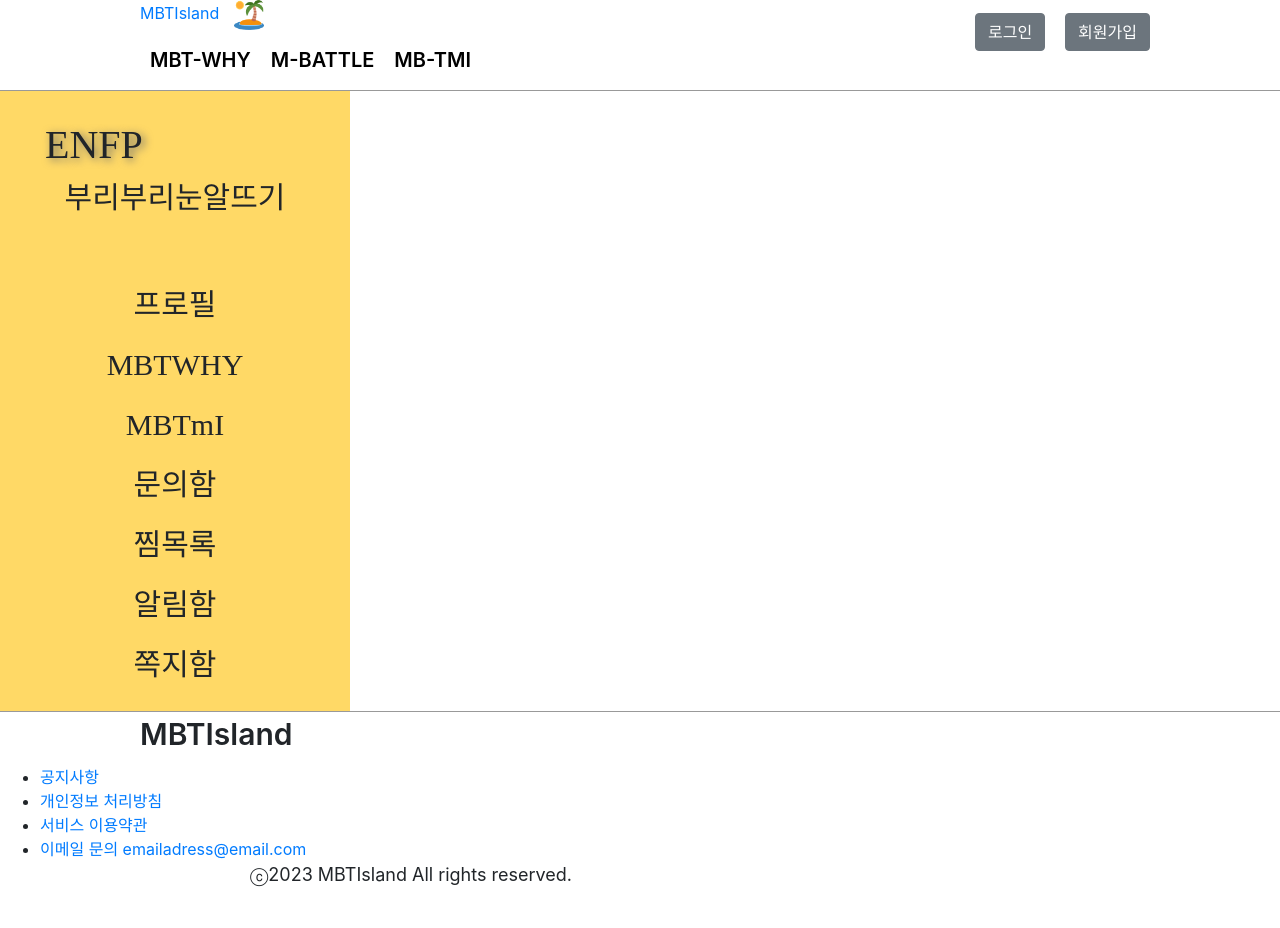
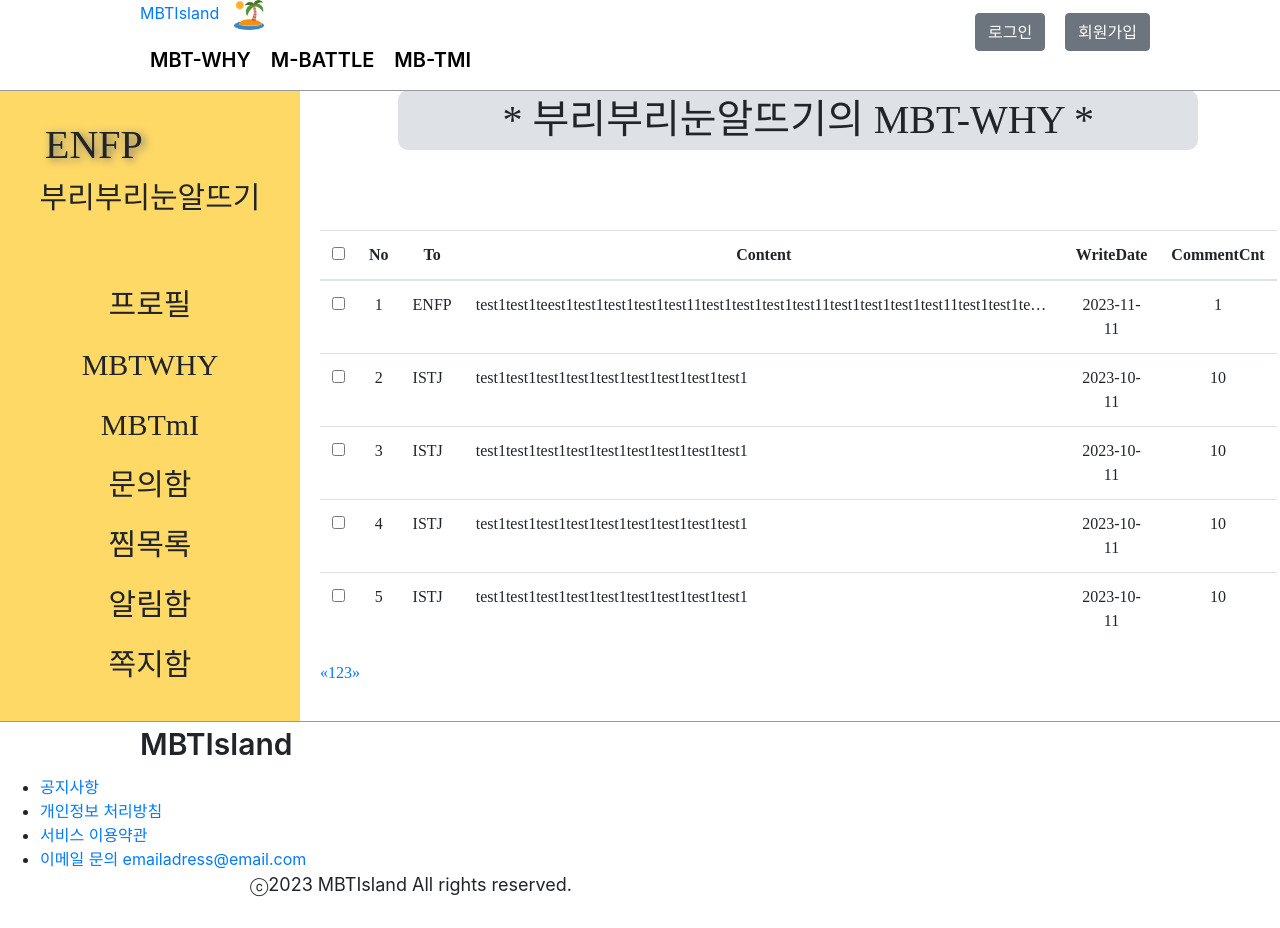
Before and after one commit to hanhee-kim/MBTIsland_front, a React (Create React App) app: page /mypage in a window 1280 px wide. Both pictures are taken after a click on the item "MBTWHY". Built offline with nearby package versions, Linux system fonts and the light colour scheme; a web font is replaced by a local one.

Commit message:
mypage add

```diff
--- a/src/component/user/Aside.js
+++ b/src/component/user/Aside.js
@@ -3,7 +3,7 @@ import {useLocation } from 'react-router';
 import style from "../../css/user/Mypage.module.css";
 import DefaultMypage from './DefaultMypage';
 
-const Aside = ({changePage}) => {
+const Aside = (props) => {
   //state,effect...
    // URL의 path값을 받아올 수 있다.
    const pathName = useLocation().pathname;
@@ -62,6 +62,7 @@ const Aside = ({changePage}) => {
       default : return "black";
     }
    }
+   const changePage = props.changePage;
    const changePath = (e,path) => {
     console.log("e"+e+" path:"+path);
     changePage(path);
--- a/src/component/user/DefaultMypage.js
+++ b/src/component/user/DefaultMypage.js
@@ -1,15 +1,15 @@
-import React from 'react';
+import React, { useState } from 'react';
 import style from "../../css/user/Mypage.module.css";
 import { Button, Col, Form, FormGroup, Input, Label } from 'reactstrap';
 
-const DefaultMypage = (user) => {
+const DefaultMypage = (props) => {
   //---css
   const formStyle = {
     border: "1px solid black",
     borderRadius: "15px",
     width: "750px",
-    height: "600px",
-    padding: "15px",
+    height: "auto",
+    padding: "25px",
     margin: "0 auto",
     boxShadow: "5px 5px lightGray",
     fontSize: "20px",
@@ -44,23 +44,57 @@ const DefaultMypage = (user) => {
     borderColor: "gray",
   };
   //css---
+
+  //state
+  const user = props.user;
+  const [mbtiCheckEI, setMbtiCheckEI] = useState("E");
+  const [mbtiCheckNS, setMbtiCheckNS] = useState("N");
+  const [mbtiCheckTF, setMbtiCheckTF] = useState("T");
+  const [mbtiCheckPJ, setMbtiCheckPJ] = useState("P");
+  const today = new Date();
+  // var yy = today.getFullYear;
+  // var mon = today.getMonth;
+  // var day = today.getDate;
+
+  //function
+  const mbtiEIClick = (e, ei) => {
+    e.stopPropagation();
+    setMbtiCheckEI(ei);
+  };
+
+  const mbtiNSClick = (e, ns) => {
+    e.stopPropagation();
+    setMbtiCheckNS(ns);
+  };
+
+  const mbtiTFClick = (e, tf) => {
+    e.stopPropagation();
+    setMbtiCheckTF(tf);
+  };
+
+  const mbtiPJClick = (e, pj) => {
+    e.stopPropagation();
+    setMbtiCheckPJ(pj);
+  };
   return (
     <div style={{fontFamily:"GangwonEdu_OTFBoldA"}}>
       {/* <div style={{width:"800px",height:"2000px",backgroundColor:"pink"}}></div> */}
-      <div className="title">
+      <div className={style.title}>
         프로필
       </div>
-      <div>
-        <div>방문</div>
-        <div className="cnt">{user.visitCnt} 회</div>
-      </div>
-      <div>
-        <div>가입한지</div>
-        <div className="cnt">{user.joinDate} 일</div>
-      </div>
-      <div>
-        <div>작성글수</div>
-        <div className="cnt">몇 개</div>
+      <div className={style.sectionGr}>
+        <div className={style.section}>
+          <div className={style.sectionTitle}>방문</div>
+          <div className={style.sectionCnt}>{user.visitCnt} 회</div>
+        </div>
+        <div className={style.section}>
+          <div className={style.sectionTitle}>가입한지</div>
+          <div className={style.sectionCnt}>{user.joinDate} 일</div>
+        </div>
+        <div className={style.section}>
+          <div className={style.sectionTitle}>작성글수</div>
+          <div className={style.sectionCnt}>몇 개</div>
+        </div>
       </div>
       <Form style={formStyle}>
         <FormGroup row style={{ justifyContent: "center" }}>
@@ -75,19 +109,12 @@ const DefaultMypage = (user) => {
               type="text"
               name="username"
               id="username"
-              placeholder="ID를 입력하세요."
-              // onChange={change}
+              readOnly
+              value={user.username}
             />
           </Col>
-          {/* <Col sm={2}>
-            <Button
-              color="white"
-              style={{ border: "1px solid black", fontWeight: "600" }}
-            >
-              중복확인
-            </Button>
-          </Col> */}
         </FormGroup>
+        {user.provider === "nomal" &&<>
         <FormGroup row>
           <Label for="userPassword" sm={3}>
             비밀번호
@@ -97,9 +124,8 @@ const DefaultMypage = (user) => {
               type="password"
               name="userPassword"
               id="userPassword"
-              placeholder="PASSWORD를 입력하세요."
               // onChange={change}
-            />
+              />
           </Col>
         </FormGroup>
         <FormGroup row>
@@ -113,11 +139,14 @@ const DefaultMypage = (user) => {
               id="user_password_check"
               placeholder="PASSWORD를 한번더 입력하세요."
               // onChange={change}
-            />
+              />
           </Col>
         </FormGroup>
+              </>
+            }
+
         <FormGroup row>
-          <Label for="userNickname" sm={3}>
+          <Label for="userNickname" sm={3} style={{ display: "flex"}}>
             닉네임
           </Label>
           <Col sm={7}>
@@ -125,13 +154,12 @@ const DefaultMypage = (user) => {
               type="text"
               name="userNickname"
               id="userNickname"
-              placeholder="NICKNAME 입력하세요."
+              value={user.userNickname}
               // onChange={change}
             />
           </Col>
         </FormGroup>
-
-        {/* <FormGroup tag="fieldset" style={{ display: "flex", gap: "10px" }}>
+        <FormGroup tag="fieldset" style={{ display: "flex", gap: "10px" }}>
           <Label for="mbti" sm={3}>
             MBTI
           </Label>
@@ -219,7 +247,7 @@ const DefaultMypage = (user) => {
               </Label>
             </FormGroup>
           </div>
-        </FormGroup> */}
+        </FormGroup>
         <FormGroup row>
           <Label for="userEmail" sm={3}>
             이메일
@@ -229,11 +257,11 @@ const DefaultMypage = (user) => {
               type="text"
               name="userEmail"
               id="userEmail"
-              placeholder="Email 입력하세요."
+              value={user.userEmail}
               // onChange={change}
             />
           </Col>
-          <Col sm={2}>
+          {/* <Col sm={2}>
             <Button
               color="white"
               style={{ border: "1px solid black", fontWeight: "600" }}
@@ -262,7 +290,7 @@ const DefaultMypage = (user) => {
             >
               인증
             </Button>
-          </Col>
+          </Col> */}
         </FormGroup>
         <FormGroup style={{ justifyContent: "flex-end", display: "flex" }}>
           <Button
--- /dev/null
+++ b/src/component/user/MyMbtWhy.js
@@ -0,0 +1,150 @@
+import React, { useState } from 'react';
+import style from '../../css/user/Mypage.module.css';
+import { Input, Pagination, PaginationItem, PaginationLink, Table } from 'reactstrap';
+
+const MyMbtWhy = (props) => {
+  //더미데이터
+  const [whyList,setWhyList] = useState([
+    {
+      no:1,
+      writerId:'test1',
+      writerNickname:'test1',
+      writerMbti:'test1',
+      writerMbtiColor:'#FFD966',
+      mbtiType:'ENFP',
+      content:'test1test1teest1test1test1test1test11test1test1test1test11test1test1test1test11test1test1test1test11test1test1test1test11test1test1test1test11test1test1test1test1te1test1test1test1test1test1teest1',
+      writeDate:'2023-11-11',
+      viewCnt:1,
+      recommendCnt:1,
+      isBlocked:false,
+    },
+    {
+      no:2,
+      writerId:'test1',
+      writerNickname:'test1',
+      writerMbti:'test1',
+      writerMbtiColor:'#FFD966',
+      mbtiType:'ISTJ',
+      content:'test1test1test1test1test1test1test1test1test1',
+      writeDate:'2023-10-11',
+      viewCnt:10,
+      recommendCnt:10,
+      isBlocked:false,
+    },
+    {
+      no:3,
+      writerId:'test1',
+      writerNickname:'test1',
+      writerMbti:'test1',
+      writerMbtiColor:'#FFD966',
+      mbtiType:'ISTJ',
+      content:'test1test1test1test1test1test1test1test1test1',
+      writeDate:'2023-10-11',
+      viewCnt:10,
+      recommendCnt:10,
+      isBlocked:false,
+    },
+    {
+      no:4,
+      writerId:'test1',
+      writerNickname:'test1',
+      writerMbti:'test1',
+      writerMbtiColor:'#FFD966',
+      mbtiType:'ISTJ',
+      content:'test1test1test1test1test1test1test1test1test1',
+      writeDate:'2023-10-11',
+      viewCnt:10,
+      recommendCnt:10,
+      isBlocked:false,
+    },
+    {
+      no:5,
+      writerId:'test1',
+      writerNickname:'test1',
+      writerMbti:'test1',
+      writerMbtiColor:'#FFD966',
+      mbtiType:'ISTJ',
+      content:'test1test1test1test1test1test1test1test1test1',
+      writeDate:'2023-10-11',
+      viewCnt:10,
+      recommendCnt:10,
+      isBlocked:false,
+    },
+    // {
+    //   no:6,
+    //   writerId:'test1',
+    //   writerNickname:'test1',
+    //   writerMbti:'test1',
+    //   writerMbtiColor:'#FFD966',
+    //   mbtiType:'ISTJ',
+    //   content:'test1test1test1test1test1test1test1test1test1',
+    //   writeDate:'2023-10-11',
+    //   viewCnt:10,
+    //   recommendCnt:10,
+    //   isBlocked:false,
+    // }
+
+  ])
+  const user = props.user;
+  return (
+    <div className={style.myMbtwhyContainer}>
+      <div className={style.myMbtwhyTitle}>* {user.userNickname}의 MBT-WHY *</div>
+      <div style={{padding:"20px"}}>
+        <Table className='table-hover' style={{marginTop:'60px'}}>
+          <thead>
+            <tr className='text-center'>
+              <th scope='col' sm={1}><input type='checkbox'/> </th>
+              <th scope="col" sm={1}>No</th>
+              <th scope="col" sm={2}>To</th>
+              <th scope="col" sm={4}>Content</th>
+              {/* style={{display: 'block',width: '600px'}} */}
+              <th scope="col" sm={3}>WriteDate</th>
+              <th scope='col' sm={1}>CommentCnt</th>
+            </tr>
+          </thead>
+          <tbody>
+            {whyList.map((why,index) => {
+              return(
+                <tr>
+                <td sm={1}><input type='checkbox'/></td>
+                <td key={index} sm={1} className='text-center'>{why.no}</td>
+                <td sm={2}>{why.mbtiType}</td>
+                <td sm={4} className='text-truncate' style={{maxWidth:'600px'}}>{why.content}</td>
+                <td sm={3} className='text-center'>{why.writeDate}</td>
+                <td sm={1} className='text-center'>{why.recommendCnt}</td>
+              </tr>
+
+              )
+            })}
+          </tbody>
+        </Table>
+        {/* pageNation
+        npm install @mui/material @emotion/react @emotion/styled
+        npm install @mui/material @mui/styled-engine-sc styled-components
+        https://mui.com/material-ui/react-pagination/#pagination
+        */}
+        <div>
+          <nav aria-label="Page navigation example">
+            <ul className="pagination">
+              <li itemClass="page-item">
+                <a linkClass="page-link" href="#" aria-label="Previous">
+                  <span aria-hidden="true">&laquo;</span>
+                </a>
+              </li>
+              <li itemClass="page-item "><a linkClass="page-link" href="#">1</a></li>
+              <li itemClass="page-item"><a linkClass="page-link" href="#">2</a></li>
+              <li itemClass="page-item"><a linkClass="page-link" href="#">3</a></li>
+              <li itemClass="page-item">
+                <a linkClass="page-link" href="#" aria-label="Next">
+                  <span aria-hidden="true">&raquo;</span>
+                </a>
+              </li>
+            </ul>
+          </nav>
+        </div>
+      </div>
+    </div>
+  );
+};
+
+export default MyMbtWhy;
--- a/src/component/user/Mypage.js
+++ b/src/component/user/Mypage.js
@@ -2,6 +2,7 @@ import React, { useState } from 'react';
 import style from "../../css/user/Mypage.module.css";
 import DefaultMypage from './DefaultMypage';
 import Aside from './Aside';
+import MyMbtWhy from './MyMbtWhy';
 
 const Mypage = () => {
   //더미데이터
@@ -35,7 +36,7 @@ const Mypage = () => {
       {/* sidebar  유저정보 리덕스에? */}
       <Aside changePage={changePage} />
       {currentPage === '/default' && <DefaultMypage user={user}/>}
-      {currentPage === '/mbtwhy' && <></>}
+      {currentPage === '/mbtwhy' && <MyMbtWhy user={user}/>}
       {currentPage === '/mbtmi' && <></>}
       {currentPage === '/qna' && <></>}
       {currentPage === '/bookmark' && <></>}
--- a/src/css/user/Mypage.module.css
+++ b/src/css/user/Mypage.module.css
@@ -38,11 +38,11 @@
   margin-top: 90px;
     display: grid;
     width: 100%;
-    grid-template-columns: 350px auto;
+    grid-template-columns: 300px auto;
 }
 .sideBar{
   /* display: flex; */
-  width: 350px;
+  width: 300px;
   height: 100%;
   font-weight: 400;
   font-family: 'GangwonEdu_OTFBoldA';
@@ -68,3 +68,81 @@
   font-size: 30px;
   text-align: center;
 }
+/* defaultPage */
+.title{
+  display: flex;
+  text-align: center;
+  justify-content: center;
+  font-size: 40px;
+
+}
+.sectionGr{
+  display: flex;
+  justify-content: center;
+  align-items: center;
+  gap: 80px;
+}
+.section{
+  display: flex;
+  flex-direction: column;
+}
+.sectionTitle{
+  font-size: 20px;
+  text-align: center;
+}
+
+.sectionCnt{
+  display: flex;
+  width: 100px;
+  justify-content: center;
+  border: 1px solid lightgray;
+  border-radius: 10px;
+  background-color: lightgrey;
+}
+
+/* MBT-Why Page */
+.myMbtwhyContainer{
+  font-family: 'GangwonEdu_OTFBoldA';
+  display: flex;
+  justify-content: center;
+  flex-direction: column;
+  align-items: center;
+}
+.myMbtwhyTitle{
+  display: flex;
+  justify-content: center;
+  font-size: 40px;
+  border-radius: 10px;
+  background-color: #dee2e6;
+  width: 800px;
+}
+/* .page-item.active, .page-link {
+  z-index: 3;
+  color: #fff;
+  background-color: #000000;
+  border-color: #000000;
+} */
+.pageNav{
+  background-color: #000000;
+  border-color: #dee2e6;
+}
+.page-link {
+  color: #000;
+  background-color: #fff;
+  border: 1px solid #ccc;
+}
+
+.pageItem.active .page-link {
+ z-index: 1;
+ color: #555;
+ font-weight:bold;
+ background-color: #f1f1f1;
+ border-color: #ccc;
+
+}
+
+.page-link:focus, .page-link:hover {
+  color: #000;
+  background-color: #fafafa;
+  border-color: #ccc;
+}
```
